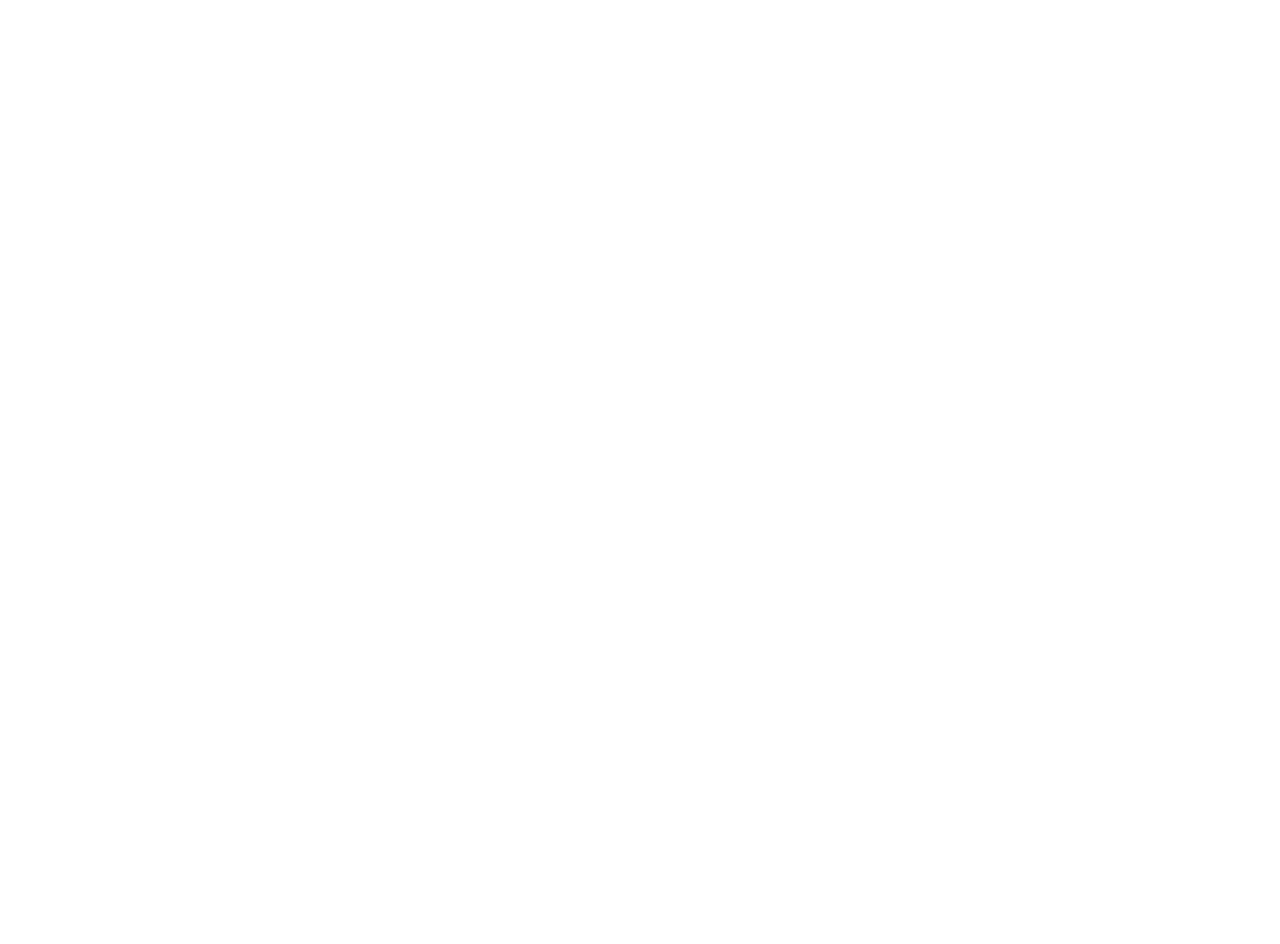
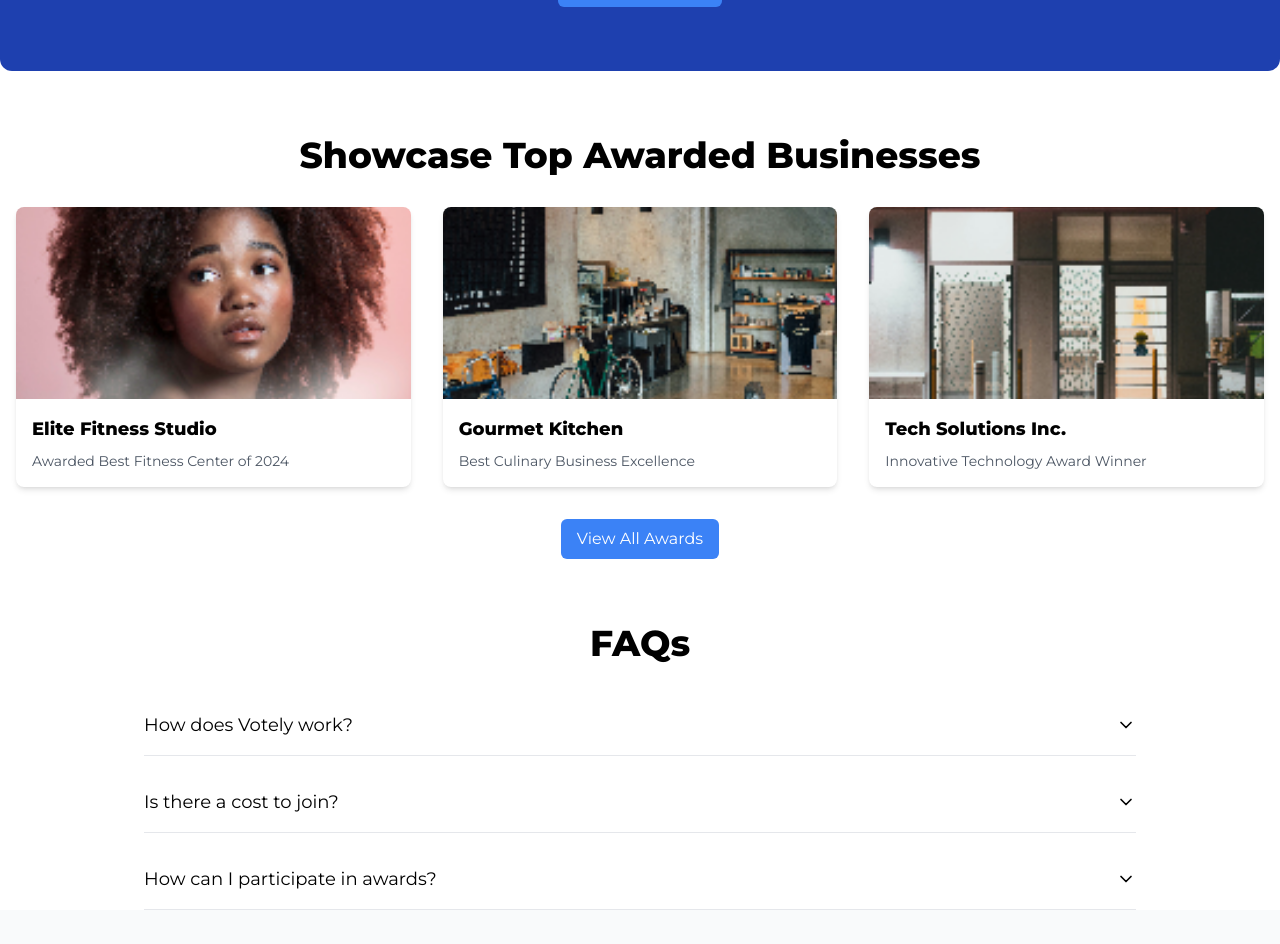
Before and after one commit to amankanz/votely, a Next.js app: page / in a window 1280 px wide. Shown: the part 2380-3324 px from the top of the page. Before the commit the page ends 2257 px from the top, so only its background shows below. Built offline with nearby package versions, Linux system fonts and the light colour scheme.

Commit message:
develop: FAQSection, AwardSection and CTAsection added and completed

```diff
--- a/app/page.tsx
+++ b/app/page.tsx
@@ -4,6 +4,9 @@
 import Main from "@/components/Main";
 import TestimonialsSection from "@/components/TestimonialsSection";
 import KeyFeatures from "@/components/KeyFeatures";
+import CTASection from "@/components/CTASection";
+import AwardsShowcase from "@/components/AwardsShowcase";
+import FAQSection from "@/components/FAQSection";
 
 export default function Home() {
   return (
@@ -13,6 +16,9 @@
       <FeaturedBusinesses />
       <CategoriesSection />
       <TestimonialsSection />
+      <CTASection />
+      <AwardsShowcase />
+      <FAQSection />
     </Main>
   );
 }
--- /dev/null
+++ b/components/AwardCard.tsx
@@ -0,0 +1,28 @@
+import Image from "next/image";
+import React from "react";
+
+interface AwardCardProps {
+  title: string;
+  description: string;
+  image: string;
+}
+
+function AwardCard({ title, description, image }: AwardCardProps) {
+  return (
+    <div className="bg-white rounded-lg shadow-md overflow-hidden">
+      <Image
+        src={image}
+        alt={title}
+        width={400}
+        height={200}
+        className="w-full h-48 object-cover"
+      />
+      <div className="p-4">
+        <h3 className="text-lg font-semibold mb-2">{title}</h3>
+        <p className="text-gray-600 text-sm">{description}</p>
+      </div>
+    </div>
+  );
+}
+
+export default AwardCard;
--- /dev/null
+++ b/components/AwardsShowcase.tsx
@@ -0,0 +1,35 @@
+import React from "react";
+import AwardCard from "./AwardCard";
+import Button from "./Button";
+
+function AwardsShowcase() {
+  return (
+    <section className="w-full max-w-7xl mx-auto mt-16 px-4">
+      <h2 className="text-3xl md:text-4xl font-bold text-center mb-8">
+        Showcase Top Awarded Businesses
+      </h2>
+      <div className="grid grid-cols-1 md:grid-cols-2 lg:grid-cols-3 gap-8">
+        <AwardCard
+          title="Elite Fitness Studio"
+          description="Awarded Best Fitness Center of 2024"
+          image="/beauty_wellness.jpg"
+        />
+        <AwardCard
+          title="Gourmet Kitchen"
+          description="Best Culinary Business Excellence"
+          image="/restaurant_cafe_2.jpg"
+        />
+        <AwardCard
+          title="Tech Solutions Inc."
+          description="Innovative Technology Award Winner"
+          image="/hospitals_clinics.jpg"
+        />
+      </div>
+      <div className="flex justify-center mt-8">
+        <Button text="View All Awards" variant="primary" />
+      </div>
+    </section>
+  );
+}
+
+export default AwardsShowcase;
--- /dev/null
+++ b/components/CTASection.tsx
@@ -0,0 +1,19 @@
+import React from "react";
+import Button from "./Button";
+
+function CTASection() {
+  return (
+    <section className="w-full max-w-7xl mx-auto bg-blue-800 text-white py-16 px-4 text-center rounded-xl mt-16">
+      <h2 className="text-2xl md:text-3xl font-bold mb-4">
+        Join Votely Today and Grow Your Business with Recognition and Trust
+      </h2>
+      <p className="text-lg mb-6 max-w-2xl mx-auto">
+        Empower your business with unparalleled exposure and build lasting trust
+        with your customers.
+      </p>
+      <Button text="Get Started Now" variant="primary" />
+    </section>
+  );
+}
+
+export default CTASection;
--- /dev/null
+++ b/components/FAQItem.tsx
@@ -0,0 +1,30 @@
+"use client";
+import React, { useState } from "react";
+import { FiChevronDown, FiChevronUp } from "react-icons/fi";
+
+interface FAQItemProps {
+  question: string;
+  answer: string;
+}
+
+function FAQItem({ question, answer }: FAQItemProps) {
+  const [isOpen, setIsOpen] = useState(false);
+  return (
+    <div className="border-b border-gray-200 py-4">
+      <button
+        className="flex justify-between items-center w-full text-left"
+        onClick={() => setIsOpen(!isOpen)}
+      >
+        <span className="font-medium text-lg">{question}</span>
+        {isOpen ? (
+          <FiChevronUp className="text-xl" />
+        ) : (
+          <FiChevronDown className="text-xl" />
+        )}
+      </button>
+      {isOpen && <p className="mt-2 text-gray-600">{answer}</p>}
+    </div>
+  );
+}
+
+export default FAQItem;
--- /dev/null
+++ b/components/FAQSection.tsx
@@ -0,0 +1,26 @@
+import React from "react";
+import FAQItem from "./FAQItem";
+
+function FAQSection() {
+  return (
+    <section className="w-full max-w-5xl mx-auto mt-16 px-4">
+      <h2 className="text-3xl md:text-4xl font-bold text-center mb-8">FAQs</h2>
+      <div className="space-y-4">
+        <FAQItem
+          question="How does Votely work?"
+          answer="Votely allows businesses to gain recognition through customer reviews and awards."
+        />
+        <FAQItem
+          question="Is there a cost to join?"
+          answer="Joining Votely is free for basic membership, with premium plans available."
+        />
+        <FAQItem
+          question="How can I participate in awards?"
+          answer="Businesses can sign up and nominate themselves or be nominated by customers."
+        />
+      </div>
+    </section>
+  );
+}
+
+export default FAQSection;
```
